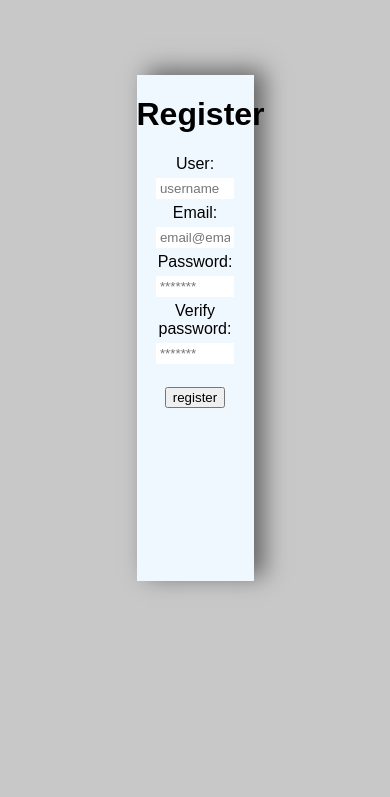
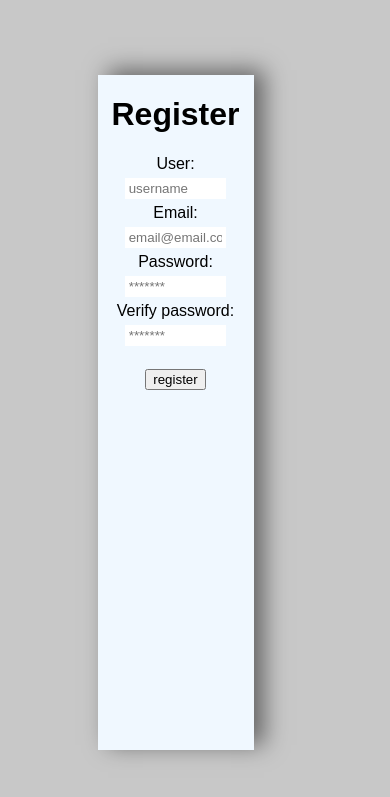
Before and after one commit to ddr669/socialCrud, a Django app: page /register/ in a window 390 px wide. Shown: the top 797 px of the page. Run offline with Django 5.2, Linux system fonts and the light colour scheme.

Commit message:
templates

```diff
--- a/socialCrud/front_end/templates/default_home.html
+++ b/socialCrud/front_end/templates/default_home.html
@@ -66,18 +66,20 @@
         body {
             font-family: Arial, Helvetica, sans-serif;
             background-color: rgb(205,205,205);
+            margin: 0;
 
         }
         .home {
             width: 80svw;
             height: 100%;
+            margin: 0;
             background-color: aliceblue;
         }
         .postit_field {
             width: 80%;
             height: 20svh;
             background-color: white;
-            margin: 10px 10px 10px 10px;
+            margin: 0;
             border: 1px solid rgb(65,65,65);
             border-radius: 8px;
         }
--- a/socialCrud/front_end/templates/register.html
+++ b/socialCrud/front_end/templates/register.html
@@ -19,12 +19,20 @@
             border-color: rgba(255,255,255,0);
             margin: 5px;
         }
+        .register_page {
+            box-shadow: 10px -5px 22px rgba(0,0,0,0.5);text-align: center;justify-content: center;margin-top: 65px;width: 30svw; height: 60svh; background-color: aliceblue;
+        }
+        @media (max-width: 600px) {
+            .register_page {
+                box-shadow: 10px -5px 22px rgba(0,0,0,0.5);text-align: center;justify-content: center;width: 80%; height: 80svh; background-color: aliceblue;
+            }
+        }
 
     </style>
 </head>
 <body>
 
-    <div style="box-shadow: 10px -5px 22px rgba(0,0,0,0.5);text-align: center;justify-content: center;margin-top: 65px;width: 30svw; height: 60svh; background-color: aliceblue;">
+    <div class="register_page">
         <h1>Register</h1>
 
         <form method="post" action="/register/">{% csrf_token %}
```
Also changed, not shown: socialCrud/front_end/templates/login.html (+9 -2 lines).
